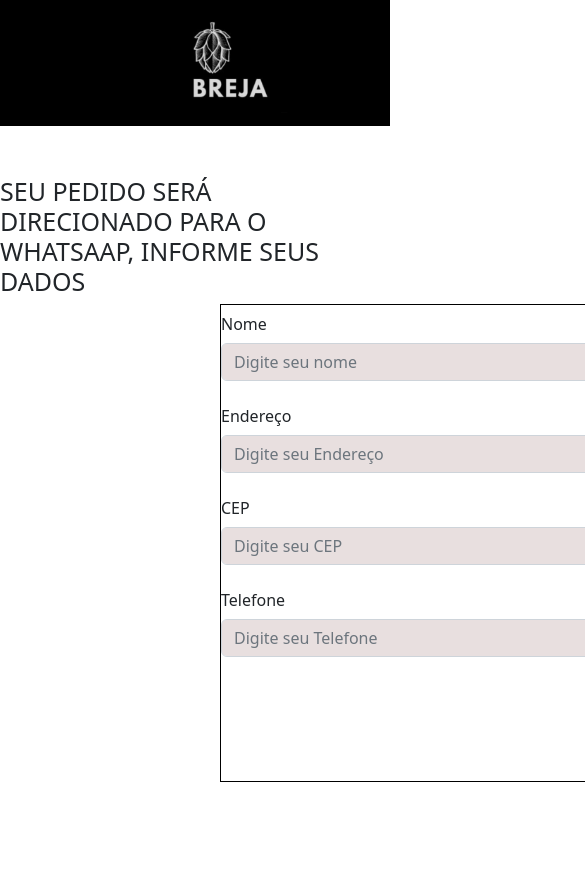
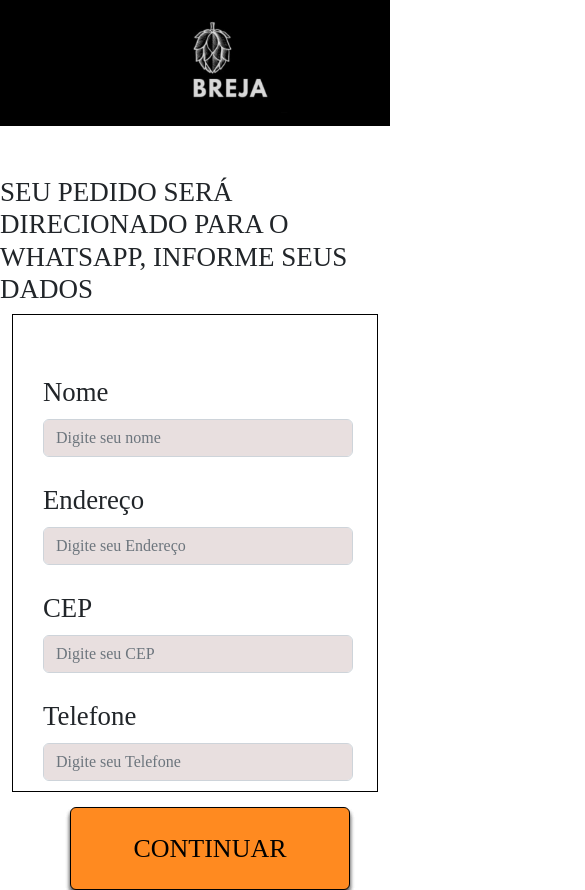
Before and after one commit to OrcFofa/HandOn5, a React (Create React App) app: page / in a window 390 px wide. Shown: the top 890 px of the page, 585 px wide, since content can reach past the window. Before the commit the page ends 844 px from the top, so only its background shows below. Built offline with nearby package versions, Linux system fonts and the light colour scheme.

Commit message:
ajustes de responsividade.

```diff
--- a/src/components/Forms/Forms.css
+++ b/src/components/Forms/Forms.css
@@ -1,17 +1,40 @@
 .text{
-    display: flex;
-    justify-content: center;
-    margin-top: 50px;
-    font-size: 25px;
+     margin-top: 50px;
+    font-size: 27px;
 }
 .form{
+    font-size: 26.7907px;
     width: 962px;
     height: 478px;
-    max-width: 100%;
-    margin-left: 220px;
     border: 1px solid #000000;
+}
+#form{
+    margin-top: 50px;
+    margin-left: 30px;
+    justify-content: center;
 }
 #input{
     background-color: #E8DFDF;
+}
 
+.buttons{
+    display: flex;
+    justify-content: center;
 }
+#button{
+    margin-top: 10px;
+    display: flex;
+    justify-content: center;
+    Width: 280px;
+    Height: 83px;
+    background: #FF8A20;
+    border: 1px solid #000000;
+    box-shadow: 0px 4px 4px rgba(0, 0, 0, 0.25), 0px 4px 4px rgba(0, 0, 0, 0.25), 0px 4px 4px rgba(0, 0, 0, 0.25), 0px 4px 4px rgba(0, 0, 0, 0.25);
+    border-radius: 6px;
+}
+.texto{
+    margin-top: 20px;
+    font-size: 26px;
+    line-height: 30px;
+    color: #000000;
+}
--- a/src/components/Forms/Forms.js
+++ b/src/components/Forms/Forms.js
@@ -1,23 +1,25 @@
-import { Form, FormGroup,Label,Col,Input } from "reactstrap"
+import { Form, FormGroup,Label,Col,Input,Button } from "reactstrap"
 import "./Forms.css"
 
 export const Formss = () => {
   return (
   <>
   <section>
-    <h5 className="text"> SEU PEDIDO SERÁ DIRECIONADO PARA O WHATSAAP, INFORME SEUS DADOS </h5>
+    <h5 className="text d-flex justify-content-center">
+    SEU PEDIDO SERÁ DIRECIONADO PARA O WHATSAPP, INFORME SEUS DADOS
+    </h5>
+    <container className="container d-flex justify-content-center">
     <div className="form">
 
-  <div className="forms">
-<Form>
+<Form id="form">
   <FormGroup row>
     <Label
-      for="exampleEmail"
-      sm={1}
+      for="examplename"
+      sm={2}
     >
       Nome
     </Label>
-    <Col sm={6}>
+    <Col sm={10}>
       <Input
         id="input"
         name="name"
@@ -30,11 +32,11 @@ export const Formss = () => {
   <FormGroup row>
     <Label
       for="exampleAdress"
-      sm={1}
+      sm={2}
     >
       Endereço
     </Label>
-    <Col sm={6}>
+    <Col sm={10}>
       <Input
         id="input"
         placeholder="Digite seu Endereço"
@@ -46,11 +48,11 @@ export const Formss = () => {
   <FormGroup row>
     <Label
       for="exampleAdress"
-      sm={1}
+      sm={2}
     >
       CEP
     </Label>
-    <Col sm={6}>
+    <Col sm={10}>
       <Input
         id="input"
         placeholder="Digite seu CEP"
@@ -62,22 +64,30 @@ export const Formss = () => {
   <FormGroup row>
     <Label
       for="exampletelphone"
-      sm={1}
+      sm={2}
     >
       Telefone
     </Label>
-    <Col sm={6}>
+    <Col sm={10}>
       <Input
         id="input"
         placeholder="Digite seu Telefone"
-        type="text"
+        type="Phone"
       />
     </Col>
   </FormGroup>
+  <div className="buttons">
+  <Button
+        id="button" >
+        <p className="texto">
+        CONTINUAR
+        </p>
+  </Button>
+  </div>
+  </Form>
 
-  </Form>
   </div>
-  </div>
+  </container>
   </section>
   </>
   )
--- a/src/pages/Form.css
+++ b/src/pages/Form.css
@@ -0,0 +1,7 @@
+*{
+    font-family: 'Arya';
+    font-style: normal;
+    margin: 0;
+    padding: 0;
+    max-width: 100%;
+}
```
